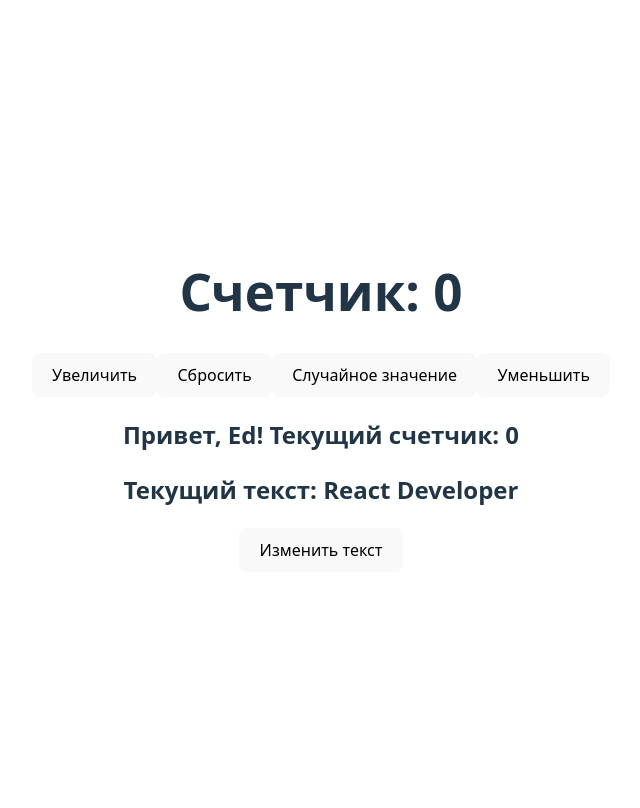
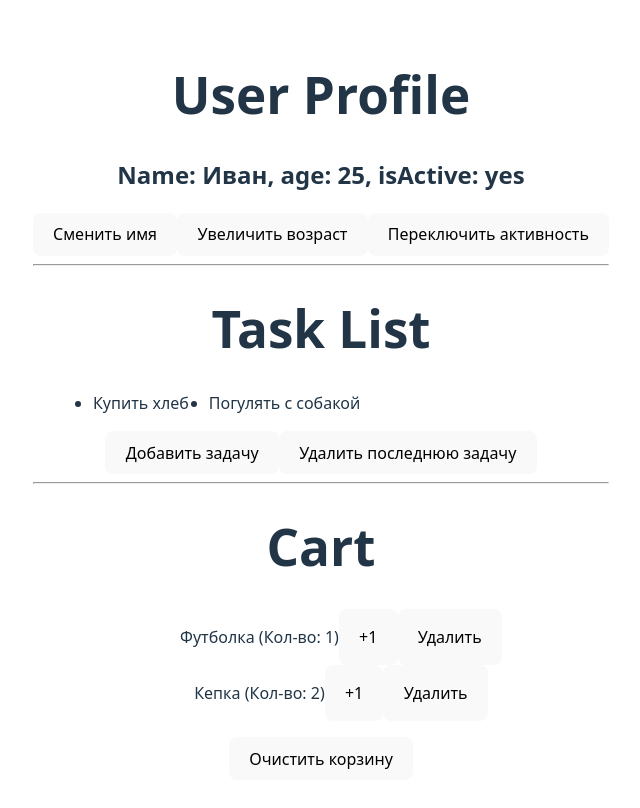
Before and after one commit to EdChekanov/Redev-practice, a React (Vite) app: page / in a window 1280 px wide. Shown: the top 808 px of the page, without its empty margins (319-959 px from the left). Built offline with nearby package versions, Linux system fonts and the light colour scheme.

Commit message:
state 3rd task

```diff
--- a/src/App.jsx
+++ b/src/App.jsx
@@ -1,10 +1,16 @@
 import './App.css';
-import ParentComponent from './components/state2/ParentComponent';
+import Cart from './components/state3/Cart';
+import TaskList from './components/state3/TaskList';
+import UserProfile from './components/state3/UserProfile';
 
 function App() {
   return (
     <>
-      <ParentComponent />
+      <UserProfile />
+      <hr />
+      <TaskList />
+      <hr />
+      <Cart />
     </>
   );
 }
--- /dev/null
+++ b/src/components/state3/Cart.jsx
@@ -0,0 +1,52 @@
+import { useState } from 'react';
+
+const Cart = () => {
+  const [cart, setCart] = useState([
+    { id: 1, title: 'Футболка', count: 1 },
+    { id: 2, title: 'Кепка', count: 2 },
+  ]);
+
+  return (
+    <>
+      <h1>Cart</h1>
+      <ul>
+        {cart.map((product) => (
+          <li
+            style={{
+              display: 'flex',
+              justifyContent: 'center',
+            }}
+          >
+            <p>{`${product.title} (Кол-во: ${product.count})`}</p>
+            <button
+              onClick={() =>
+                setCart((c) =>
+                  [
+                    ...c.filter((item) => item.title !== product.title),
+                    {
+                      id: product.id,
+                      title: product.title,
+                      count: product.count + 1,
+                    },
+                  ].sort((a, b) => a.id - b.id)
+                )
+              }
+            >
+              +1
+            </button>
+            <button
+              onClick={() =>
+                setCart((c) => c.filter((item) => item.id !== product.id))
+              }
+            >
+              Удалить
+            </button>
+          </li>
+        ))}
+      </ul>
+      <button onClick={() => setCart([])}>Очистить корзину</button>
+    </>
+  );
+};
+
+export default Cart;
--- /dev/null
+++ b/src/components/state3/TaskList.jsx
@@ -0,0 +1,37 @@
+import { useState } from 'react';
+
+const TaskList = () => {
+  const [tasks, setTasks] = useState(['Купить хлеб', 'Погулять с собакой']);
+
+  return (
+    <>
+      <h1>Task List</h1>
+      <ul style={{ display: 'flex' }}>
+        {tasks.map((task) => (
+          <li style={{ marginLeft: '20px' }}>{task}</li>
+        ))}
+      </ul>
+      <button onClick={() => setTasks((tasks) => [...tasks, generateTask()])}>
+        Добавить задачу
+      </button>
+      <button onClick={() => setTasks((tasks) => tasks.slice(0, -1))}>
+        Удалить последнюю задачу
+      </button>
+    </>
+  );
+};
+
+export default TaskList;
+
+function generateTask() {
+  const taskNames = [
+    'Купить продукты',
+    'Выучить JavaScript',
+    'Позвонить другу',
+    'Прочитать книгу',
+    'Сделать зарядку',
+    'Написать отчёт',
+  ];
+  const randomIndex = Math.floor(Math.random() * taskNames.length);
+  return taskNames[randomIndex];
+}
--- /dev/null
+++ b/src/components/state3/UserProfile.jsx
@@ -0,0 +1,53 @@
+import { useState } from 'react';
+
+const UserProfile = () => {
+  const [user, setUser] = useState({
+    name: 'Иван',
+    age: 25,
+    isActive: true,
+  });
+
+  return (
+    <>
+      <h1>User Profile</h1>
+      <h2>
+        Name: {user.name}, age: {user.age}, isActive:{' '}
+        {user.isActive ? 'yes' : 'no'}
+      </h2>
+      <button
+        onClick={() =>
+          setUser((u) => {
+            return { ...u, name: getRandomName() };
+          })
+        }
+      >
+        Сменить имя
+      </button>
+      <button
+        onClick={() =>
+          setUser((u) => {
+            return { ...u, age: u.age + 1 };
+          })
+        }
+      >
+        Увеличить возраст
+      </button>
+      <button
+        onClick={() =>
+          setUser((u) => {
+            return { ...u, isActive: !u.isActive };
+          })
+        }
+      >
+        Переключить активность
+      </button>
+    </>
+  );
+};
+
+export default UserProfile;
+
+function getRandomName() {
+  const names = ['Алексей', 'Мария', 'Иван', 'Елена', 'Дмитрий', 'Ольга'];
+  return names[Math.floor(Math.random() * names.length)];
+}
```
